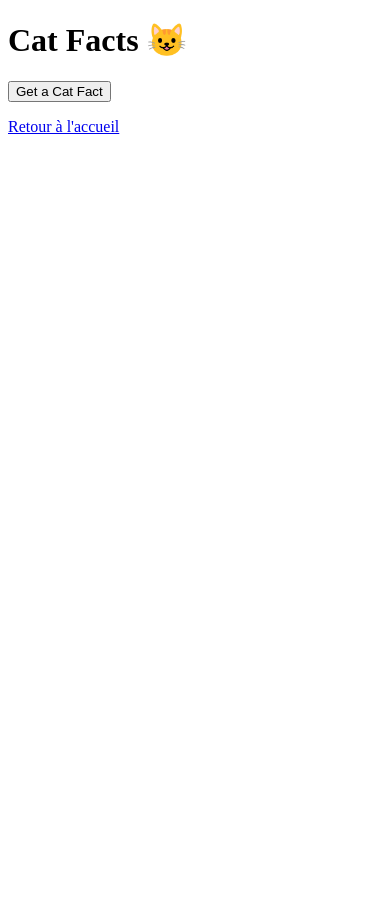
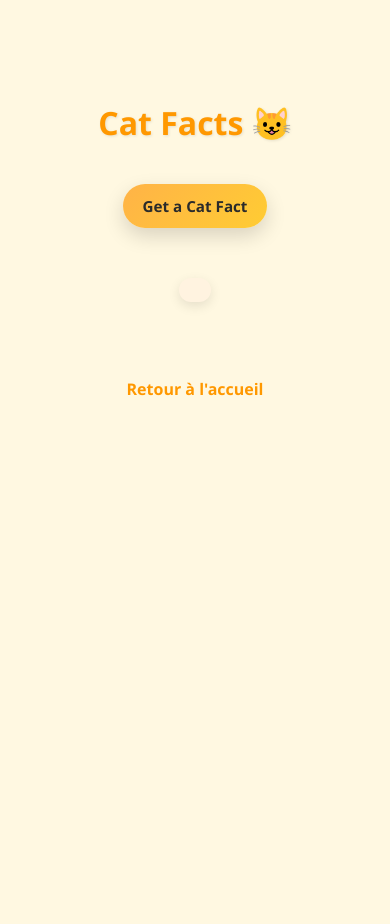
Before and after one commit to Darfunfun/Daily-Cat-Facts, a Flask app: page /catfacts in a window 390 px wide. Before the commit the page ends 134 px from the top, so only its background shows below. Run offline with Flask 3, Linux system fonts and the light colour scheme.

Commit message:
App v2 - Ajout CSS

```diff
--- a/app/main.py
+++ b/app/main.py
@@ -21,9 +21,10 @@ def catfactHome():
 @app.route("/catfacts/fact")
 def getCatFact():
     myCatRequest = requests.get("https://catfact.ninja/fact", timeout=5) # Affiche un json, avec fact: "str" et length: int
-    myCatRequest = myCatRequest.json()
+    myCatRequest = myCatRequest.json() # .json() ouvre l’enveloppe de Response et transforme le body JSON (texte) en dict Python
     #print(myCatRequest)
-    return jsonify(myCatRequest) # retourne le body HTTP de type json
+    return jsonify(myCatRequest) # transforme le dict Python en JSON texte, crée une réponse HTTP, retourne le body HTTP de type json
+
 
 
 app.run(debug=True)
--- /dev/null
+++ b/app/static/catfacts.css
@@ -0,0 +1,102 @@
+/* --- Style global --- */
+body {
+  font-family: "Segoe UI", sans-serif;
+  background: #fff8e1; /* un fond doux */
+  color: #2b2b2b;
+  margin: 0;
+  padding: 0;
+  display: flex;
+  flex-direction: column;
+  align-items: center;
+  justify-content: flex-start;
+  min-height: 100vh;
+  padding-top: 80px;
+  text-align: center;
+}
+
+/* --- Titre --- */
+h1 {
+  font-size: 2.5rem;
+  margin-bottom: 40px;
+  color: #ff9800;
+  text-shadow: 1px 1px 3px rgba(0,0,0,0.1);
+}
+
+/* --- Bouton (ton style existant) --- */
+.catfact-btn {
+  background: linear-gradient(135deg, #ffb347, #ffcc33);
+  color: #2b2b2b;
+  font-family: "Segoe UI", sans-serif;
+  font-size: 1rem;
+  font-weight: 600;
+  padding: 14px 26px;
+  border: none;
+  border-radius: 999px;
+  cursor: pointer;
+  box-shadow: 0 8px 20px rgba(0, 0, 0, 0.15);
+  transition:
+    transform 0.2s ease,
+    box-shadow 0.2s ease,
+    background 0.3s ease;
+  margin-bottom: 30px;
+}
+
+.catfact-btn:hover {
+  transform: translateY(-3px);
+  box-shadow: 0 12px 28px rgba(0, 0, 0, 0.2);
+  background: linear-gradient(135deg, #ffcc33, #ffb347);
+}
+
+.catfact-btn:active {
+  transform: translateY(0);
+  box-shadow: 0 6px 14px rgba(0, 0, 0, 0.15);
+}
+
+.catfact-btn:focus-visible {
+  outline: 3px solid #ff9800;
+  outline-offset: 4px;
+}
+
+/* --- Paragraphe du fait de chat --- */
+#showTheFact {
+  font-size: 1.25rem;
+  max-width: 600px;
+  margin: 20px auto;
+  padding: 15px 20px;
+  background: #fff3e0;
+  border-radius: 12px;
+  box-shadow: 0 4px 12px rgba(0,0,0,0.1);
+  transition: background 0.3s ease;
+}
+
+/* --- Lien de retour --- */
+a {
+  display: inline-block;
+  margin-top: 40px;
+  text-decoration: none;
+  color: #ff9800;
+  font-weight: 600;
+  transition: color 0.2s ease;
+}
+
+a:hover {
+  color: #ff5722;
+  text-decoration: underline;
+}
+
+/* --- Responsive --- */
+@media (max-width: 600px) {
+  h1 {
+    font-size: 2rem;
+  }
+
+  #showTheFact {
+    font-size: 1.1rem;
+    padding: 12px 16px;
+  }
+
+  .catfact-btn {
+    padding: 12px 20px;
+    font-size: 0.95rem;
+  }
+}
--- a/app/templates/catfacts.html
+++ b/app/templates/catfacts.html
@@ -2,10 +2,11 @@
 <html>
 <head>
     <title>Cat Facts</title>
+    <link rel="stylesheet" href="{{ url_for('static', filename='catfacts.css') }}">
 </head>
 <body>
     <h1>Cat Facts 😺</h1>
-    <button onclick="getTheCatFact()">Get a Cat Fact</button>
+    <button onclick="getTheCatFact()" class="catfact-btn">Get a Cat Fact</button>
     <p id="showTheFact"></p>
 
 
@@ -14,8 +15,8 @@
     <script>
         function getTheCatFact() {
             fetch("/catfacts/fact") // Recupere le body catfacts jsonifié
-            .then(myCatRequest => myCatRequest.json()) // recupere la response, lis le body du response et extrait le json
-            .then(data => document.getElementById("showTheFact").innerHTML = data.fact) // recupere le json du .then avant, et affiche la valeur de la clef fact dans le <p>
+            .then(responseEnvelop => responseEnvelop.json()) // Ouvre l’enveloppe HTTP 👉 récupère un objet JS
+            .then(dataParsedinJS => document.getElementById("showTheFact").innerHTML = dataParsedinJS.fact) // recupere le json du .then avant, et affiche la valeur de la clef fact dans le <p>
         }
     </script>
 </body>
--- a/app/templates/index.html
+++ b/app/templates/index.html
@@ -2,6 +2,7 @@
 <html>
 <head>
     <title>Mon Portfolio</title>
+    <link rel="stylesheet" href="{{ url_for('static', filename='index.css') }}">
 </head>
 <body>
     <h1>Bienvenue sur mon portfolio !</h1>
--- a/requirements.txt
+++ b/requirements.txt
@@ -3,4 +3,4 @@ charset-normalizer==3.4.4
 idna==3.11
 requests==2.32.5
 urllib3==2.5.0
-flask
+#flaskpip
```
Also changed, not shown: app/static/index.css (added, +72 -0 lines).
